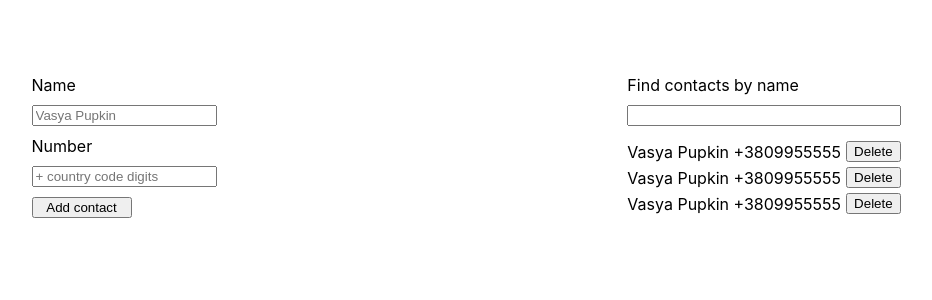
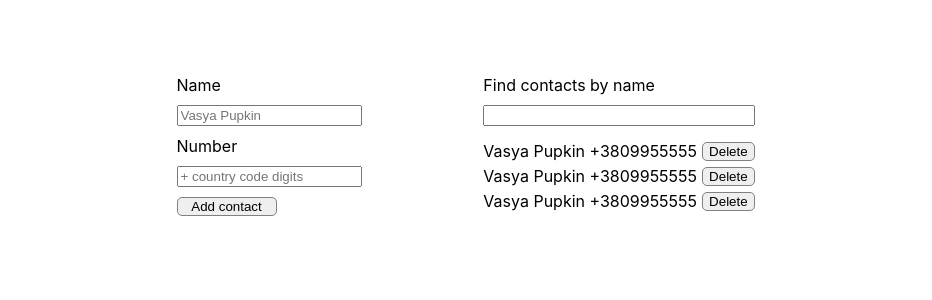
Before and after one commit to Vovkulaka21/goit-react-hw-02-phonebook, a React (Create React App) app: page / in a window 1280 px wide. Shown: the top 300 px of the page, without its empty margins (196-1128 px from the left). Built offline with nearby package versions, Linux system fonts and the light colour scheme.

Commit message:
Update App.module.css

```diff
--- a/src/components/App.module.css
+++ b/src/components/App.module.css
@@ -1,5 +1,6 @@
 .box {
-    margin-top: 75px;
+    margin: 75px auto;
+    width: 700px;
     display: grid;
     grid-template-columns: 50% 50%;
     justify-items: center
@@ -13,6 +14,8 @@
 .btn {
     max-width: 100px;
     cursor: pointer;
+    border-radius: 5px;
+    border: 0.5px solid grey;
 }
 .btn:hover {
     background-color: aquamarine;
@@ -40,6 +43,8 @@
 .btn_delete {
     margin-left: 5px;
     cursor: pointer;
+    border: 0.5px solid grey;
+    border-radius: 5px;
 }
 .btn_delete:hover {
     background-color: red;
```
